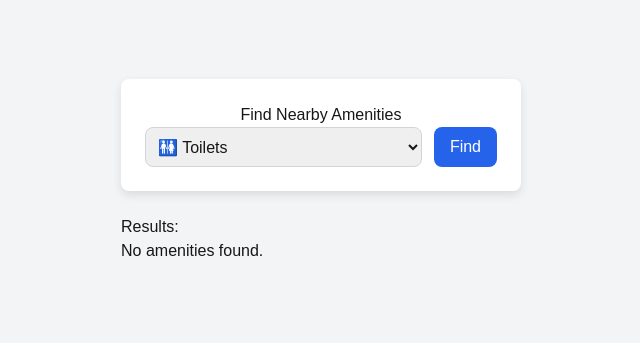
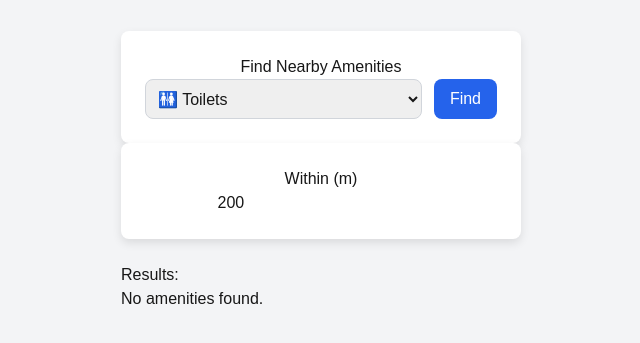
Before and after one commit to dancafc/nearby-amenities-nextjs, a Next.js app: page / in a window 1280 px wide. Shown: the part 229-572 px from the top of the page, without its empty margins (319-959 px from the left). Built offline with nearby package versions, Linux system fonts and the light colour scheme.

Commit message:
add distance input

```diff
--- a/src/app/page.tsx
+++ b/src/app/page.tsx
@@ -9,12 +9,19 @@ import styles from "./page.module.css";
 const Page = () => {
     const [amenities, setAmenities] = useState<IAmenity[]>([]);
     const [selectedAmenity, setSelectedAmenity] = useState<OsmAmenityType>(OsmAmenityType.toilets);
+    const [distanceInput, setDistanceInput] = useState<number>(200);
 
-    const handleFindClick = async () => {
+    const handleFindClick: () => Promise<void> = async () => {
         const amenitiesService = new AmenitiesService();
         await amenitiesService.getCurrentLocation();
-        const results = await amenitiesService.getNearbyAmenities(selectedAmenity, 1000);
+        const results: IAmenity[] = await amenitiesService.getNearbyAmenities(selectedAmenity, distanceInput);
         setAmenities(results);
+    };
+
+    const handleKeyDown = (event: React.KeyboardEvent<HTMLInputElement>) => {
+        if (event.key === "Enter") {
+            handleFindClick();
+        }
     };
 
     return (
@@ -33,6 +40,17 @@ const Page = () => {
                     </select>
                     <button onClick={handleFindClick} className={styles.button}>Find</button>
                 </div>
+            </div>
+
+            <div className={styles.card}>
+                <h1 className="text-2xl font-bold mb-4">Within (m)</h1>
+                <input
+                    type="number"
+                    value={distanceInput}
+                    onChange={(e) => setDistanceInput(Number(e.target.value))}
+                    onKeyDown={handleKeyDown}
+                    className={styles.input}
+                />
             </div>
 
             <div className={styles.amenitiesList}>
```
